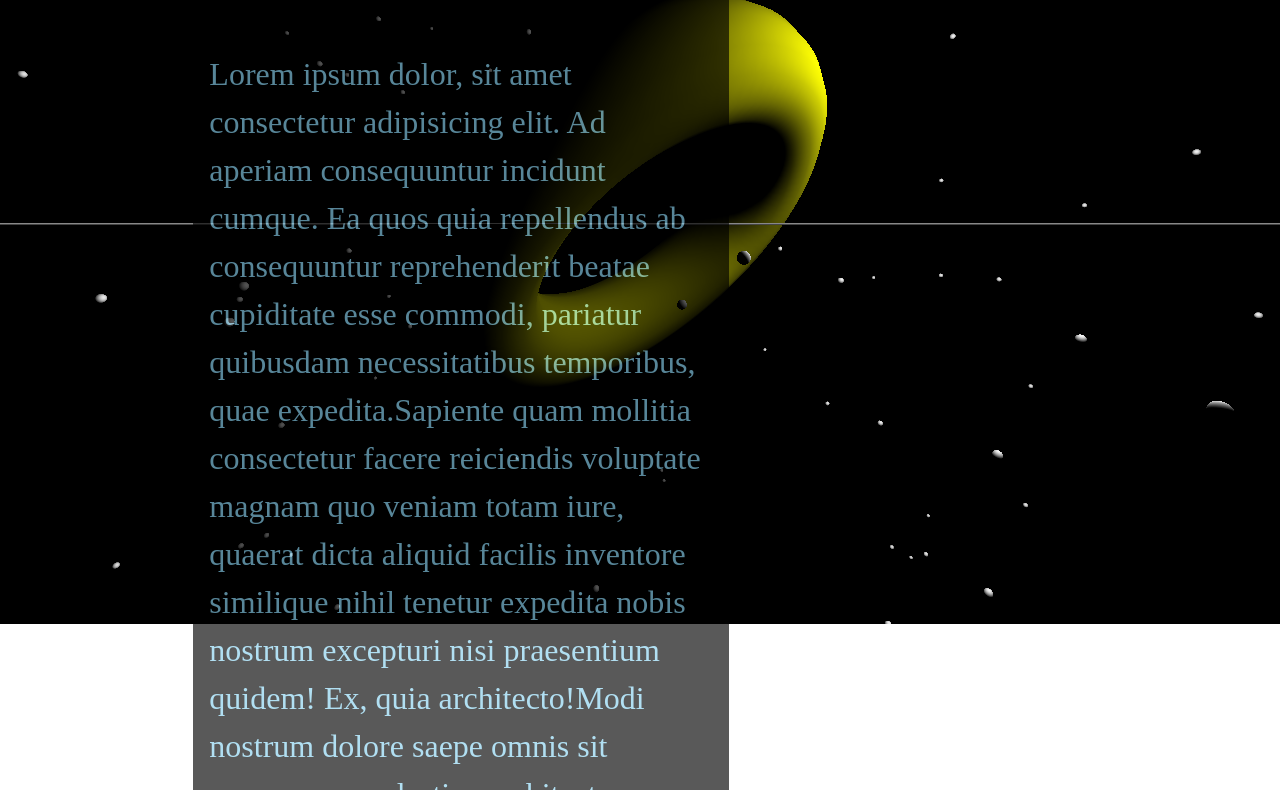
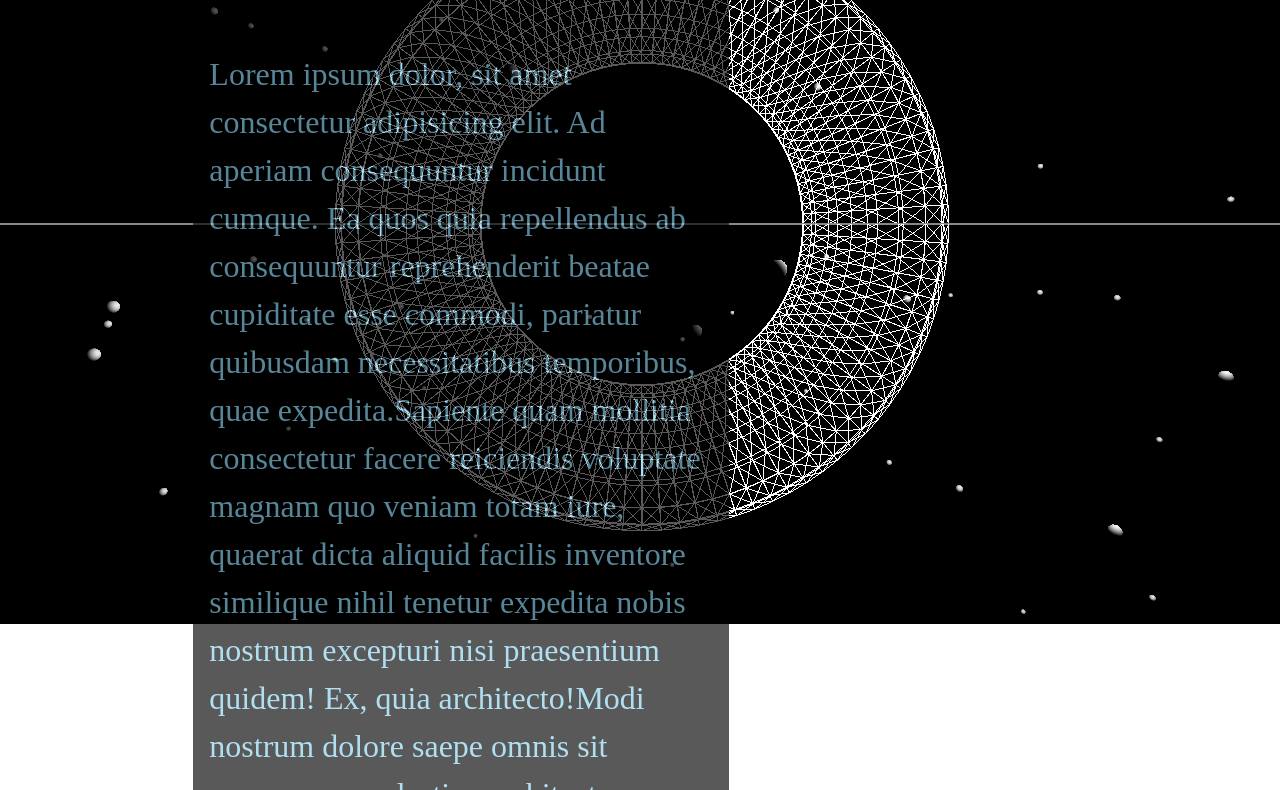
Before and after one commit to flov/threeproject, a website built with Vite: page index.html in a window 1280 px wide. Shown: the part 176-966 px from the top of the page. Built offline with nearby package versions, Linux system fonts and the light colour scheme; animation ran at ten frames a second.

Commit message:
🦄 GSAP library

```diff
--- a/index.html
+++ b/index.html
@@ -14,7 +14,7 @@
         <h1>headline</h1>
         <p><span>Lorem ipsum dolor, sit amet consectetur adipisicing elit. Ad aperiam consequuntur incidunt cumque. Ea quos quia repellendus ab consequuntur reprehenderit beatae cupiditate esse commodi, pariatur quibusdam necessitatibus temporibus, quae expedita.</span><span>Sapiente quam mollitia consectetur facere reiciendis voluptate magnam quo veniam totam iure, quaerat dicta aliquid facilis inventore similique nihil tenetur expedita nobis nostrum excepturi nisi praesentium quidem! Ex, quia architecto!</span><span>Modi nostrum dolore saepe omnis sit accusamus molestiae architecto ex, quas ipsa? Vel laborum obcaecati illo eaque fuga sit deserunt asperiores corporis repellat, suscipit laudantium consequatur libero neque culpa ea!</span><span>Suscipit laboriosam id corrupti soluta, sit ipsa officia dignissimos minima iure maiores libero reiciendis perferendis dolores ipsam ratione rerum officiis voluptates doloremque eius laborum. Soluta rem temporibus sunt nemo rerum?</span><span>Nobis, sequi ex accusantium sint optio rem nam ratione error officia perferendis ipsam modi corporis incidunt veritatis nostrum quam sit quia temporibus harum voluptatibus iusto, consectetur aliquam eum dolores? Adipisci.</span></p>
       </section>
-      <blockquote>
+      <!-- <blockquote>
         <h1>headline</h1>
         <p><span>Lorem ipsum dolor sit amet consectetur adipisicing elit. Tenetur soluta aliquid voluptatem ipsa deserunt temporibus officiis ducimus illum exercitationem itaque neque ratione porro laborum eaque nostrum necessitatibus error, quae pariatur?</span><span>Consequuntur mollitia perspiciatis, nemo sunt reprehenderit laboriosam? Soluta excepturi magni culpa odit cupiditate explicabo itaque odio illo quibusdam quis repellendus vel assumenda tempora aliquam sed aperiam debitis, quisquam repudiandae esse.</span><span>A quas aliquam laudantium quo, laborum nisi nulla iure vero animi distinctio sequi debitis fugit dolorem veritatis sit consequatur harum numquam fugiat dignissimos. Vero officia accusamus consequuntur optio cum numquam!</span><span>Ducimus dolor omnis architecto vero. Repellat praesentium vero ipsa facere dolor libero, corrupti accusamus vel autem ducimus corporis magni consequatur sunt assumenda voluptatum et dolorum beatae. Ratione, modi harum. Quaerat!</span><span>Ipsam id sunt debitis, ratione aut, delectus quia possimus amet, modi culpa sit dolorum fugiat qui harum numquam fuga animi facere reprehenderit iste officiis voluptate molestias. Animi dolorem laborum minima!</span></p>
       </blockquote>
@@ -29,7 +29,7 @@
       <section>
         <h1>headline</h1>
         <p><span>Lorem ipsum dolor sit amet, consectetur adipisicing elit. Nulla minima dicta obcaecati est magnam laudantium quidem magni corrupti tempore molestias officia inventore excepturi similique, fuga autem quam explicabo. Officia, et!</span><span>Debitis architecto fugiat doloribus quo quidem laudantium ducimus omnis sit amet quibusdam placeat, pariatur incidunt eligendi cum officia ipsum porro rerum. Dignissimos laboriosam ullam quam praesentium quod unde exercitationem accusamus?</span><span>Saepe itaque unde, at repellendus culpa ut odit dolorum corporis nam. Neque, velit obcaecati, facilis adipisci harum nam ex asperiores doloribus voluptate quis illum dolor? Officiis veniam ducimus earum commodi.</span><span>Maiores quaerat voluptatibus natus dignissimos quod? Laboriosam quaerat excepturi ab aut tempora, nesciunt nam beatae sit corporis consequuntur. Sint architecto vitae officiis dolorem adipisci delectus magni iure maxime quis quos?</span><span>Blanditiis asperiores ipsa harum quae quo. Consequatur provident nemo asperiores tempore molestias accusamus doloribus accusantium hic? Eligendi, suscipit repellat. Ducimus dolorem suscipit hic eius. Cupiditate nostrum adipisci aut voluptatem magni.</span></p>
-      </section>
+      </section> -->
     </main>
   </body>
 </html>
--- a/package.json
+++ b/package.json
@@ -9,10 +9,14 @@
   },
   "devDependencies": {
     "@types/three": "^0.141.0",
+    "autoprefixer": "^10.4.7",
+    "postcss": "^8.4.14",
+    "tailwindcss": "^3.1.3",
     "typescript": "^4.5.4",
     "vite": "^2.9.9"
   },
   "dependencies": {
+    "gsap": "^3.10.4",
     "three": "^0.141.0"
   }
 }
--- a/src/main.ts
+++ b/src/main.ts
@@ -1,43 +1,56 @@
 import './style.css';
-import * as THREE from 'three';
 import { OrbitControls } from 'three/examples/jsm/controls/OrbitControls';
+import {
+  GridHelper,
+  MathUtils,
+  Mesh,
+  MeshBasicMaterial,
+  MeshStandardMaterial,
+  PerspectiveCamera,
+  PointLight,
+  PointLightHelper,
+  Scene,
+  SphereGeometry,
+  TorusGeometry,
+  WebGLRenderer,
+} from 'three';
 
-const scene = new THREE.Scene();
-const camera = new THREE.PerspectiveCamera(
-  75,
-  window.innerWidth / window.innerHeight,
-  0.1,
-  1000
-);
-const renderer = new THREE.WebGLRenderer({
-  canvas: document.querySelector<HTMLCanvasElement>('#bg')!,
+const scene = new Scene();
+const sizes = {
+  width: window.innerWidth,
+  height: window.innerHeight,
+};
+const camera = new PerspectiveCamera(60, sizes.width / sizes.height, 0.1, 1000);
+const canvasElement = document.querySelector<HTMLCanvasElement>('#bg')!;
+const renderer = new WebGLRenderer({
+  canvas: canvasElement,
 });
 renderer.setPixelRatio(window.devicePixelRatio);
-renderer.setSize(window.innerWidth, window.innerHeight);
-camera.position.setZ(30);
-camera.position.setX(30);
+renderer.setSize(sizes.width, sizes.height);
+camera.position.setZ(10);
 
 renderer.render(scene, camera);
 
-const geometry = new THREE.TorusGeometry(10, 3, 16, 100);
-const material = new THREE.MeshStandardMaterial({
-  color: 0xffff00,
+const geometry = new TorusGeometry(10, 3, 16, 100);
+const material = new MeshBasicMaterial({
+  color: 0xffffff,
+  wireframe: true,
 });
-const torus = new THREE.Mesh(geometry, material);
+const torus = new Mesh(geometry, material);
 
 scene.add(torus);
 
-const pointLight = new THREE.PointLight(0xffffff, 1, 1000);
+const pointLight = new PointLight(0xffffff, 1, 1000);
 pointLight.position.set(20, 10, 10);
 scene.add(pointLight);
 
-const gridHelper = new THREE.GridHelper(200, 50);
+const gridHelper = new GridHelper(200, 50);
 scene.add(gridHelper);
 
 // const ambientLight = new THREE.AmbientLight(0xfff, 3);
 // scene.add(ambientLight)
 
-const lightHelper = new THREE.PointLightHelper(pointLight);
+const lightHelper = new PointLightHelper(pointLight);
 scene.add(lightHelper);
 
 renderer.render(scene, camera);
@@ -45,14 +58,14 @@ renderer.render(scene, camera);
 const controls = new OrbitControls(camera, renderer.domElement);
 
 const addStar = () => {
-  const g = new THREE.SphereGeometry(0.25, 32, 16);
-  const m = new THREE.MeshStandardMaterial({
+  const g = new SphereGeometry(0.25, 32, 16);
+  const m = new MeshStandardMaterial({
     color: 0xffffff,
   });
-  const star = new THREE.Mesh(g, m);
+  const star = new Mesh(g, m);
   const [x, y, z] = new Array(3)
     .fill(null)
-    .map(() => THREE.MathUtils.randFloatSpread(100));
+    .map(() => MathUtils.randFloatSpread(100));
   star.position.set(x, y, z);
   scene.add(star);
 };
@@ -71,14 +84,27 @@ const moveCamera = () => {
 
 document.getElementsByTagName('body')[0].onscroll = moveCamera;
 
+renderer.render(scene, camera);
 const animate = () => {
-  requestAnimationFrame(animate);
-  torus.rotateX(0.01);
-  torus.rotateY(0.008);
-  torus.rotateZ(0.001);
+  // torus.rotateX(0.003);
+  // torus.rotateY(0.008);
+  // torus.rotateZ(0.001);
 
   controls.update();
   renderer.render(scene, camera);
+  window.requestAnimationFrame(animate);
 };
 
 animate();
+
+// window.addEventListener('mousemove', (event) => {
+//   camera.position.set(event.screenX / 100, 0, event.screenY / 100);
+// });
+window.addEventListener('resize', () => {
+  sizes.width = window.innerWidth;
+  sizes.height = window.innerHeight;
+  camera.aspect = window.innerHeight / window.innerHeight;
+  camera.updateProjectionMatrix();
+
+  renderer.setSize(window.innerWidth, window.innerHeight);
+});
```
Also changed, not shown: 1 other file.
